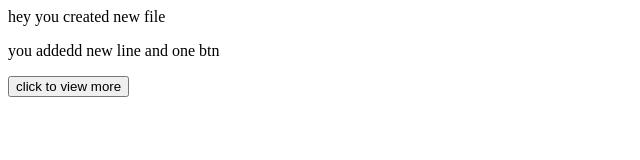
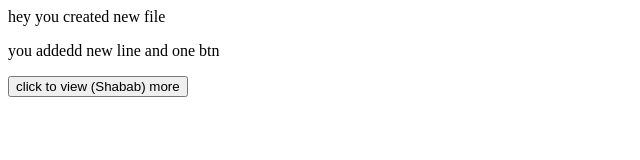
Before and after one commit to ShababUlHassan/test2, a plain HTML site: page index.html in a window 1280 px wide. Shown: the whole page, without its empty margins (0-640 px from the left). Drawn offline with Linux system fonts and the light colour scheme.

Commit message:
add name

```diff
--- a/index.html
+++ b/index.html
@@ -1,3 +1,3 @@
 <p>hey you created new file</p>
 <p>you addedd new line and one btn</p>
-<button>click to view more </button>
+<button>click to view (Shabab) more </button>
```
